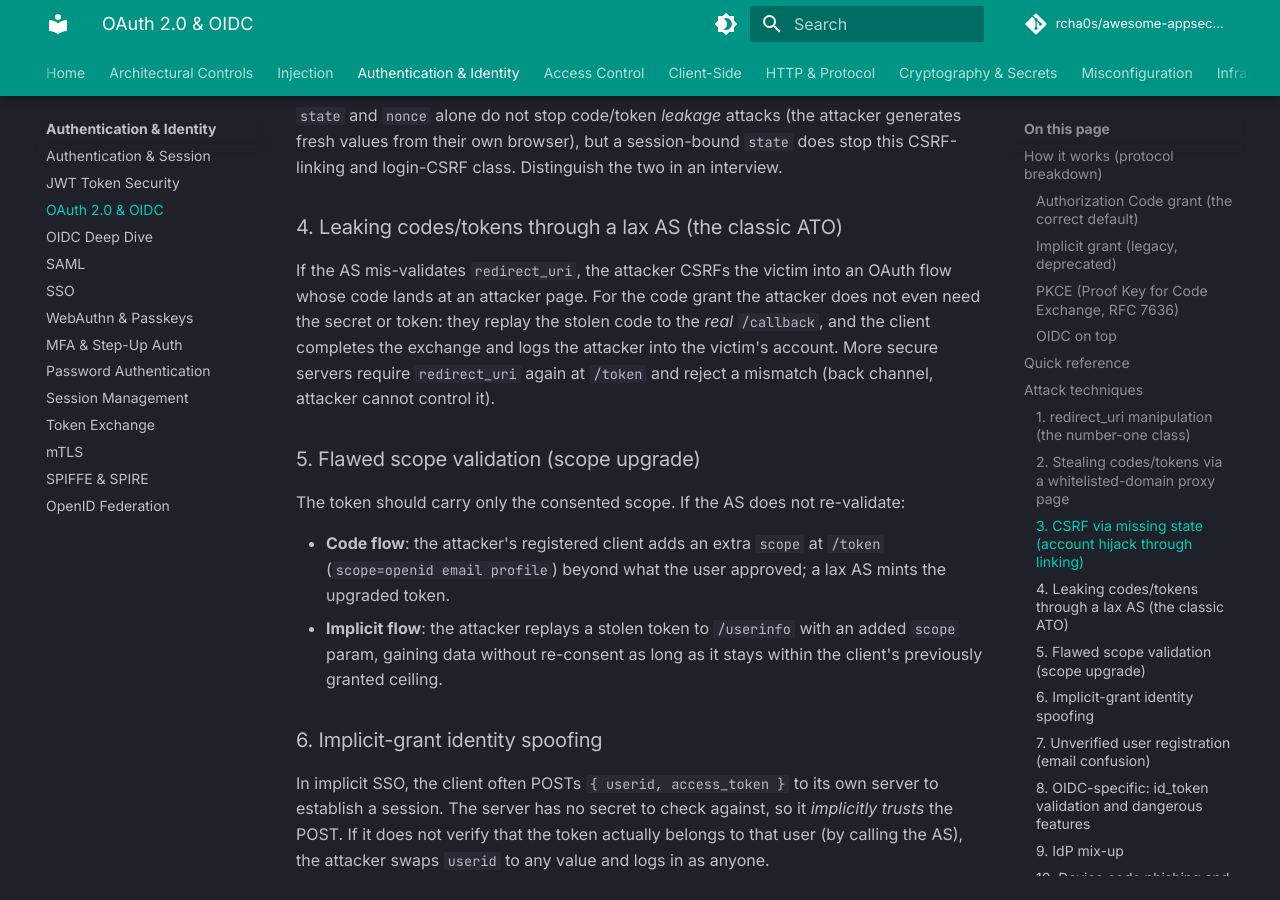
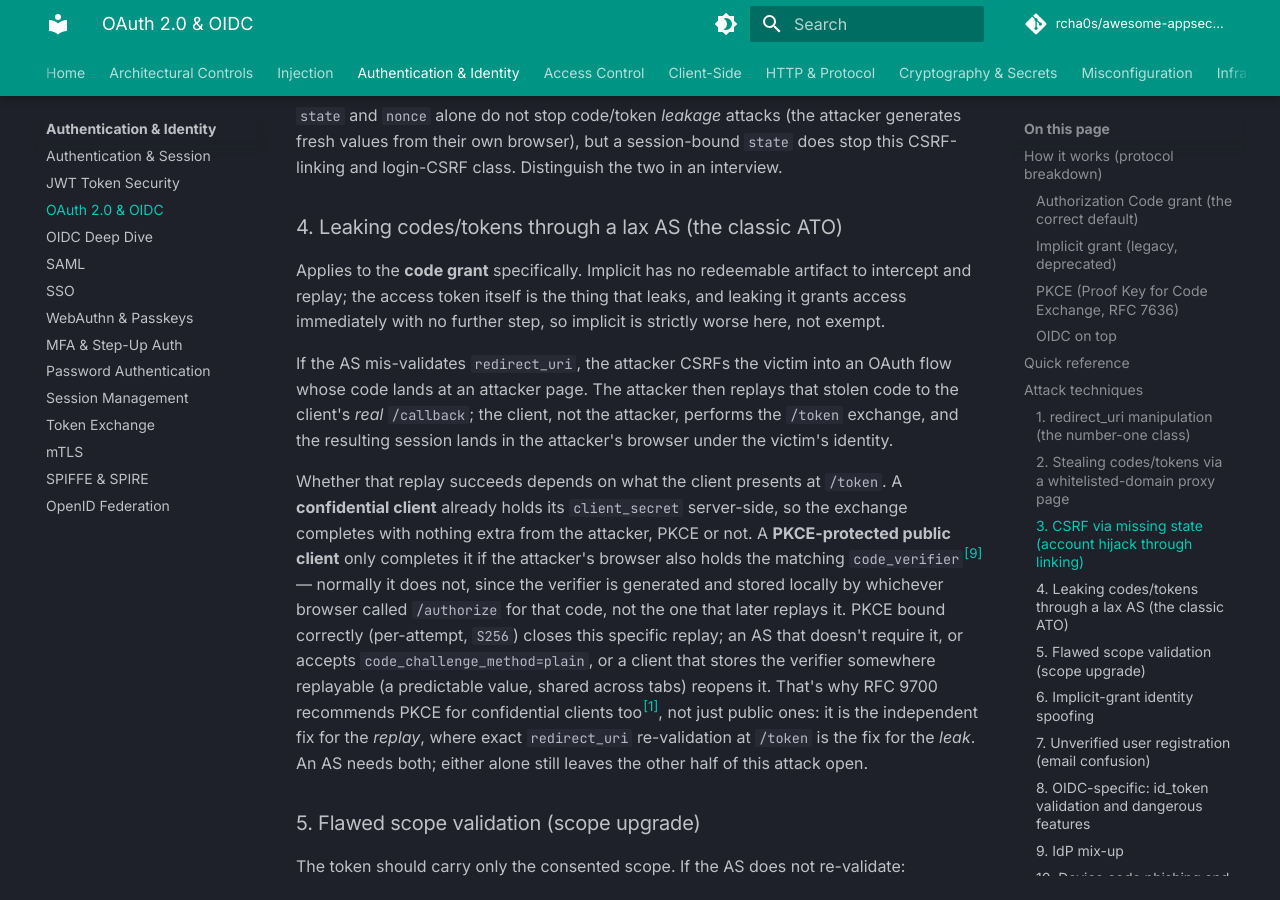
Before and after one commit to rcha0s/awesome-appsec-interview, an MkDocs documentation site: the page built from docs/14-oauth-oidc.md, in a window 1280 px wide and 900 px high, scrolled down 5529 px. Built offline with MkDocs 1.6.1 and Material for MkDocs 9.7.7, drawn with Linux system fonts in a browser that asks for light colours; comment, search, counter and statistics services are not loaded.

Commit message:
docs(oauth): clarify code-injection ATO is code-grant-specific and how PKCE affects it
Attack technique 4 (leaking codes/tokens through a lax AS) didn't state
which grant type it applies to, or how PKCE changes the outcome once a
code has leaked -- both real gaps an interviewer would probe.

Clarifies: the attack is code-grant-specific (implicit leaks the token
itself, no replay step needed, so it's not exempt, just a more direct
version); and that the replay succeeds unconditionally against a
confidential client (secret lives server-side) but is blocked against a
correctly PKCE-bound public client, since the attacker's browser won't
hold the matching code_verifier. Ties this back to why RFC 9700
recommends PKCE for confidential clients too, not just public ones --
it's the independent fix for the replay, where redirect_uri
re-validation at /token is the fix for the leak.

```diff
--- a/docs/14-oauth-oidc.md
+++ b/docs/14-oauth-oidc.md
@@ -154,7 +154,11 @@
 
 ### 4. Leaking codes/tokens through a lax AS (the classic ATO)
 
-If the AS mis-validates `redirect_uri`, the attacker CSRFs the victim into an OAuth flow whose code lands at an attacker page. For the code grant the attacker does not even need the secret or token: they replay the stolen code to the *real* `/callback`, and the client completes the exchange and logs the attacker into the victim's account. More secure servers require `redirect_uri` again at `/token` and reject a mismatch (back channel, attacker cannot control it).
+Applies to the **code grant** specifically. Implicit has no redeemable artifact to intercept and replay; the access token itself is the thing that leaks, and leaking it grants access immediately with no further step, so implicit is strictly worse here, not exempt.
+
+If the AS mis-validates `redirect_uri`, the attacker CSRFs the victim into an OAuth flow whose code lands at an attacker page. The attacker then replays that stolen code to the client's *real* `/callback`; the client, not the attacker, performs the `/token` exchange, and the resulting session lands in the attacker's browser under the victim's identity.
+
+Whether that replay succeeds depends on what the client presents at `/token`. A **confidential client** already holds its `client_secret` server-side, so the exchange completes with nothing extra from the attacker, PKCE or not. A **PKCE-protected public client** only completes it if the attacker's browser also holds the matching `code_verifier`<sup>[[9]](#ref9)</sup> — normally it does not, since the verifier is generated and stored locally by whichever browser called `/authorize` for that code, not the one that later replays it. PKCE bound correctly (per-attempt, `S256`) closes this specific replay; an AS that doesn't require it, or accepts `code_challenge_method=plain`, or a client that stores the verifier somewhere replayable (a predictable value, shared across tabs) reopens it. That's why RFC 9700 recommends PKCE for confidential clients too<sup>[[1]](#ref1)</sup>, not just public ones: it is the independent fix for the *replay*, where exact `redirect_uri` re-validation at `/token` is the fix for the *leak*. An AS needs both; either alone still leaves the other half of this attack open.
 
 ### 5. Flawed scope validation (scope upgrade)
 
```
